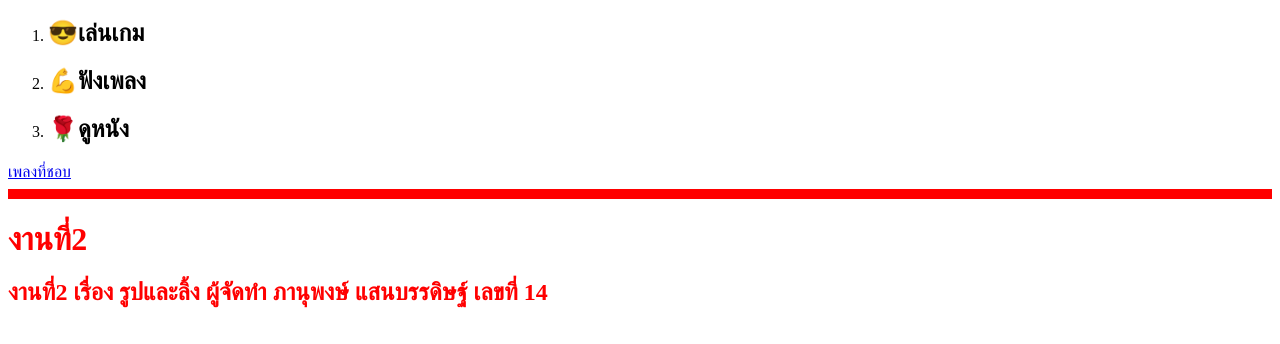
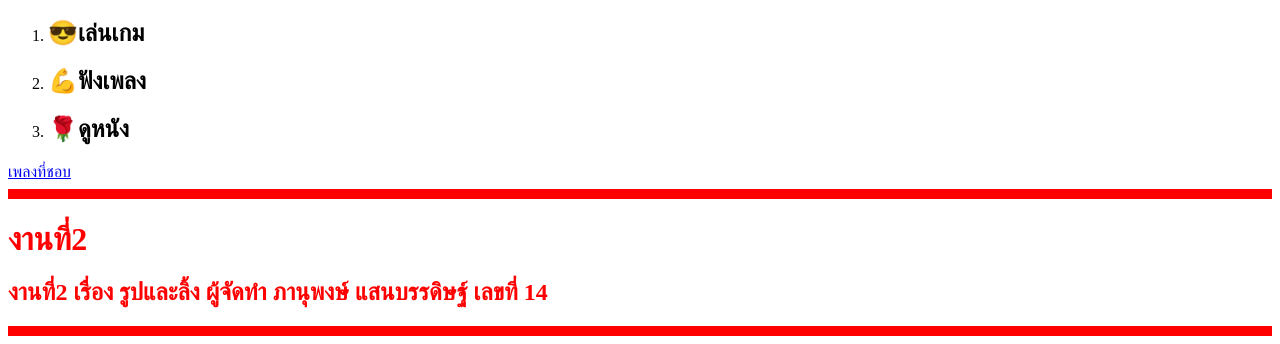
Before and after one commit to Tiw24152/14, a plain HTML site: page work2.html in a window 1280 px wide. Shown: the part 581-925 px from the top of the page. Drawn offline with Linux system fonts and the light colour scheme.

Commit message:
Update work2.html

```diff
--- a/work2.html
+++ b/work2.html
@@ -28,6 +28,7 @@
         <h1>งานที่2</h1>
         <h2>งานที่2 เรื่อง รูปและลิ้ง ผู้จัดทำ ภานุพงษ์ แสนบรรดิษฐ์ เลขที่ 14 </h2>
     </font>
+    <hr size="10" color="red">
 </body>
 
 </html>
```
